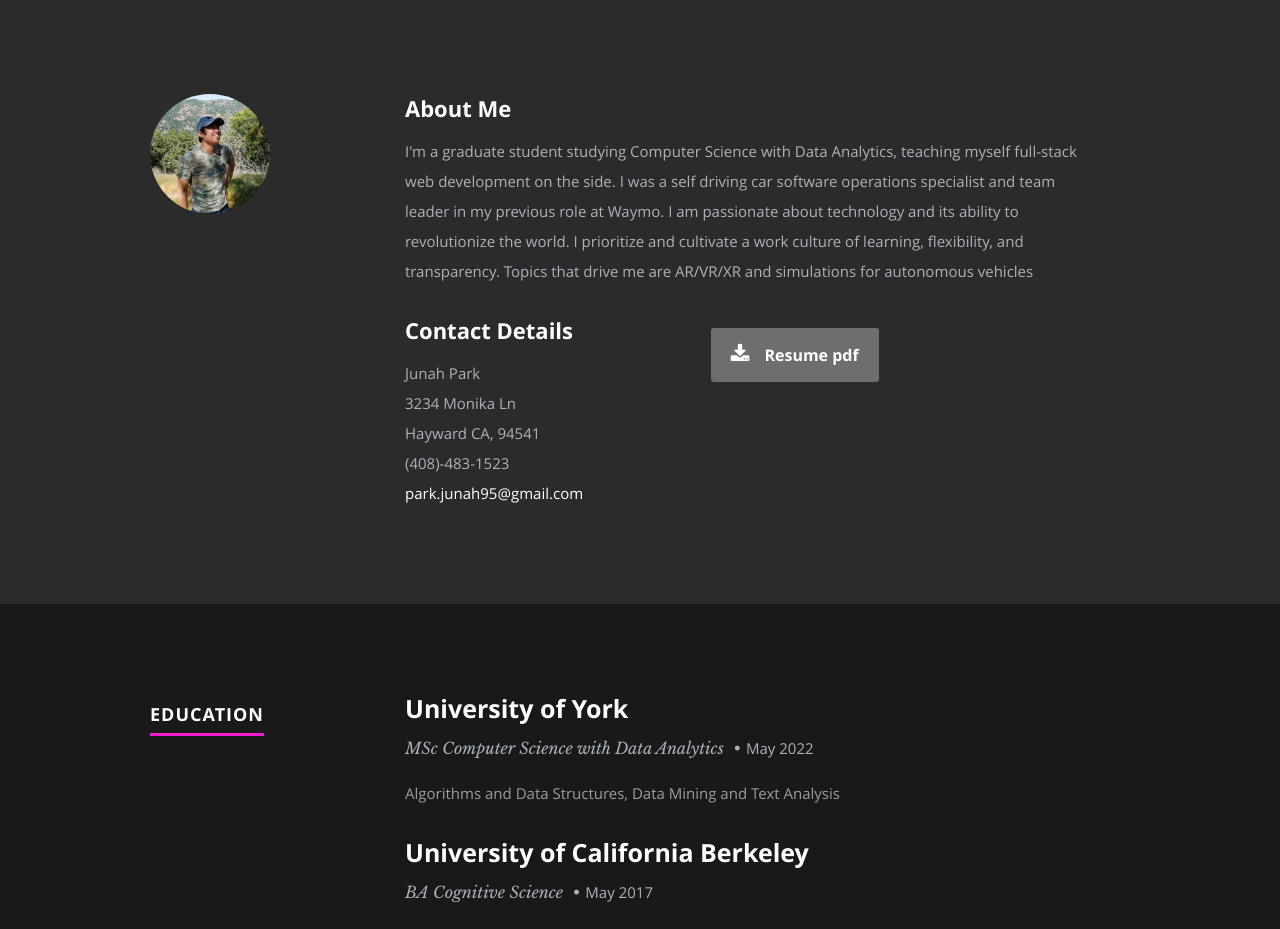
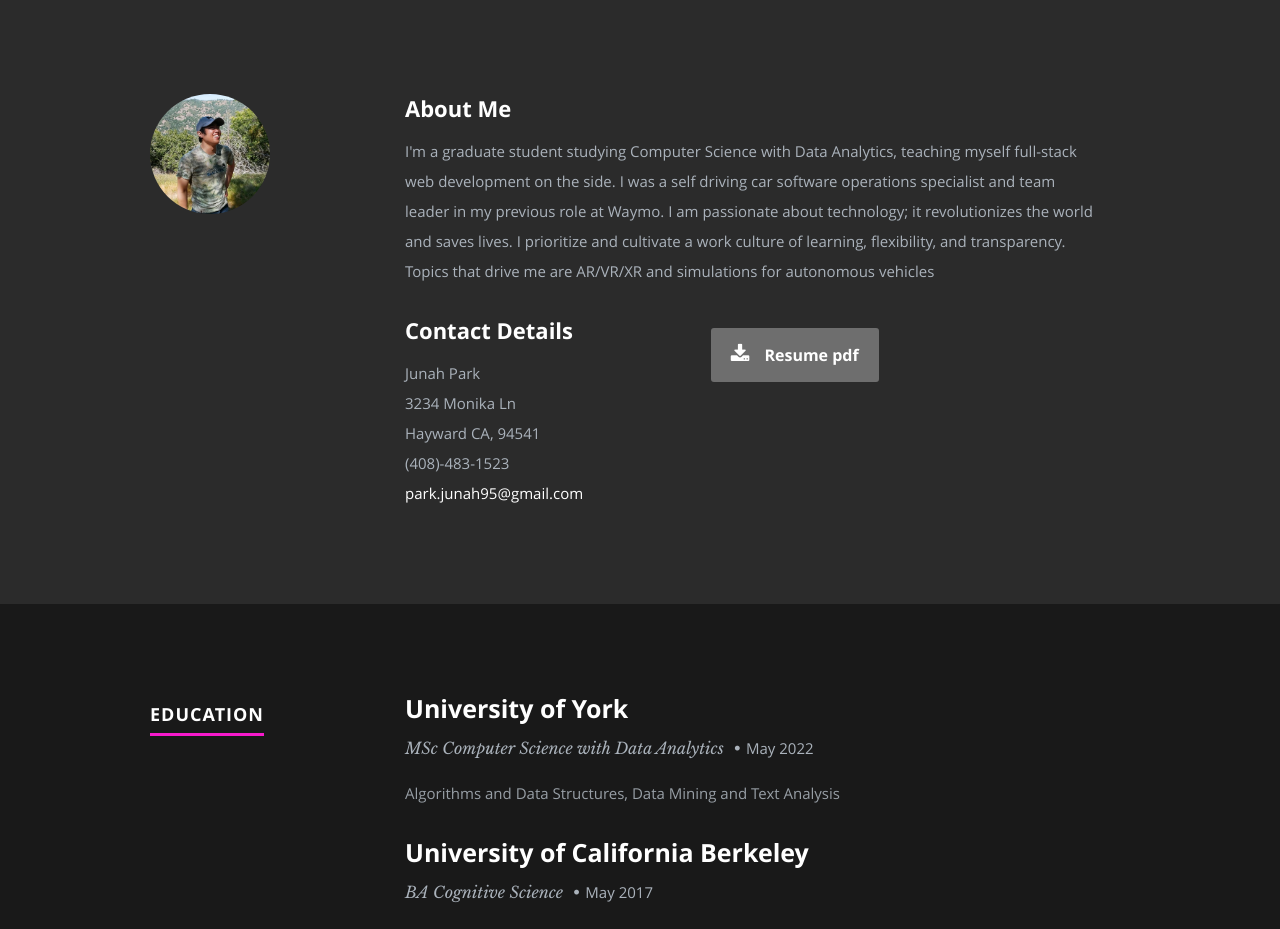
Before and after one commit to Junah-Park/Junah-Park, a React (Create React App) app: page / in a window 1280 px wide. Shown: the part 802-1731 px from the top of the page. Built offline with nearby package versions, Linux system fonts and the light colour scheme.

Commit message:
description edit

```diff
--- a/src/App.js
+++ b/src/App.js
@@ -30,7 +30,7 @@ class App extends Component {
         "occupation":"Student",
         "description":"",
         "image":"profilepic.jpg",
-        "bio":"I'm a graduate student studying Computer Science with Data Analytics, teaching myself full-stack web development on the side. I was a self driving car software operations specialist and team leader in my previous role at Waymo. I am passionate about technology and its ability to revolutionize the world. I prioritize and cultivate a work culture of learning, flexibility, and transparency. Topics that drive me are AR/VR/XR and simulations for autonomous vehicles",
+        "bio":"I'm a graduate student studying Computer Science with Data Analytics, teaching myself full-stack web development on the side. I was a self driving car software operations specialist and team leader in my previous role at Waymo. I am passionate about technology; it revolutionizes the world and saves lives. I prioritize and cultivate a work culture of learning, flexibility, and transparency. Topics that drive me are AR/VR/XR and simulations for autonomous vehicles",
         "contactmessage":"I am looking for an internship or entry-level position while studying. My schedule is flexible and I can relocate!",
         "email": "park.junah95@gmail.com",
         "phone": "(408)-483-1523",
```
